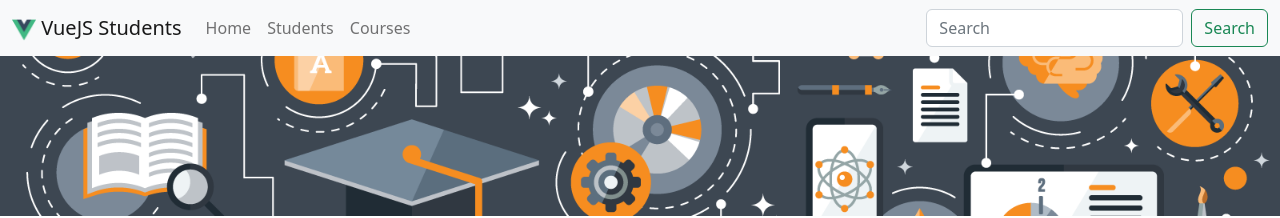
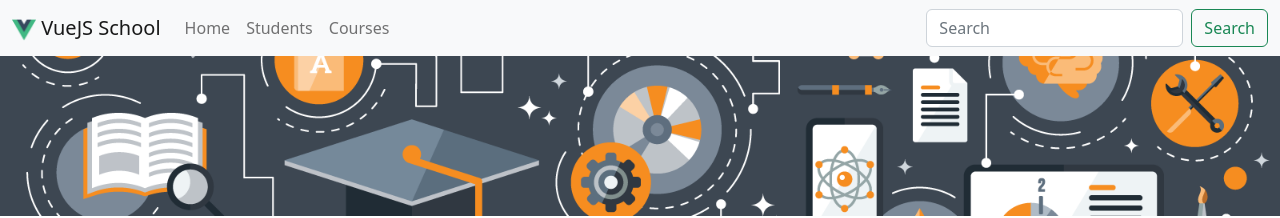
Before and after one commit to briangor/vuejs-adv-components, a Vue app: page / in a window 1280 px wide. Shown: the top 218 px of the page. Built offline with nearby package versions, Linux system fonts and the light colour scheme.

Commit message:
update Navbar.vue

```diff
--- a/src/components/Navbar.vue
+++ b/src/components/Navbar.vue
@@ -3,7 +3,7 @@
     <div class="container-fluid">
       <a class="navbar-brand" href="#/">
         <img src="../assets/images/logo.png" alt="" class="nav-logo w-1 h-1">
-        VueJS Students
+        VueJS School
       </a>
       <button class="navbar-toggler" type="button" data-bs-toggle="collapse" data-bs-target="#navbarSupportedContent"
         aria-controls="navbarSupportedContent" aria-expanded="false" aria-label="Toggle navigation">
```
